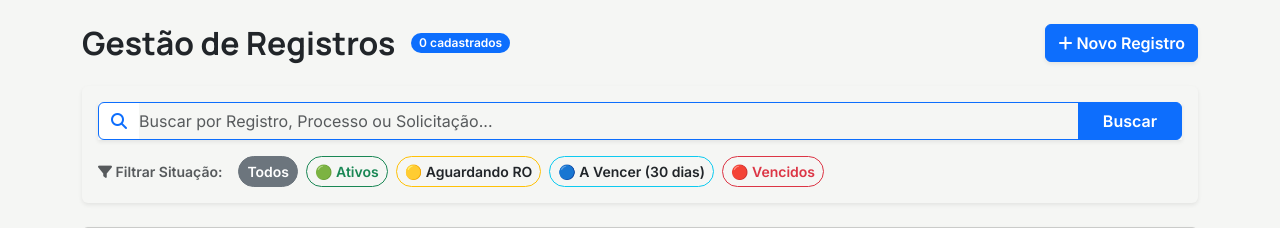
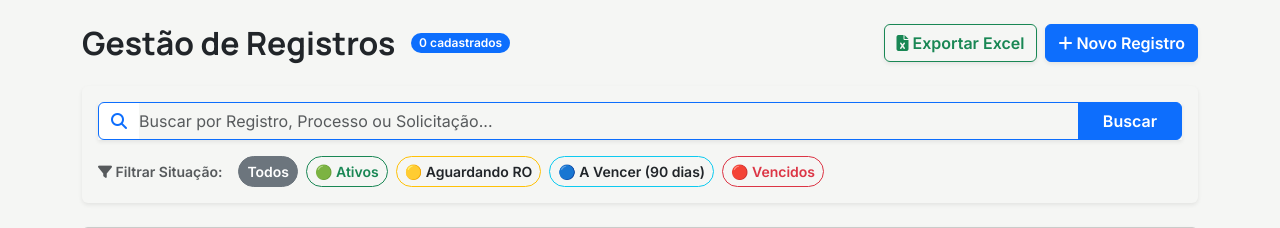
Before and after one commit to VictorMartins1585/DataBase-Entity-Registered-Programs, a Flask app: page /registros in a window 1280 px wide. Shown: the part 101-329 px from the top of the page. Run offline with Flask 3, Linux system fonts and the light colour scheme.

Commit message:
Adicionei exportação de dados para XLS

```diff
--- a/app.py
+++ b/app.py
@@ -216,14 +216,10 @@ def editar_entidade(id_registro):
 
     return render_template('editar_entidade.html', ong=ong)
 
-
-@app.route('/registros')
-def listar_registros():
-    termo_busca = request.args.get('busca', '')
-    filtro_status = request.args.get('status', '')
-    pagina_atual = request.args.get('page', 1, type=int)
-
-    query = Registro.query
+def aplicar_filtros_registros(query, termo_busca, filtro_status):
+    """Aplica a busca textual e o filtro de situação numa query de Registro.
+    Usado tanto pela listagem quanto pela exportação em Excel, pra garantir
+    que os dois sempre respeitem exatamente os mesmos filtros."""
 
     if termo_busca:
         termo = f"%{termo_busca}%"
@@ -243,11 +239,11 @@ def listar_registros():
 
     if filtro_status == 'A_VENCER':
         hoje = datetime.now().strftime('%Y-%m-%d')
-        daqui_30_dias = (datetime.now() + timedelta(days=30)).strftime('%Y-%m-%d')
+        daqui_90_dias = (datetime.now() + timedelta(days=90)).strftime('%Y-%m-%d')
 
         query = query.filter(
             Registro.vencimento >= hoje,
-            Registro.vencimento <= daqui_30_dias
+            Registro.vencimento <= daqui_90_dias
         )
 
         query = query.order_by(Registro.vencimento.asc())
@@ -258,9 +254,73 @@ def listar_registros():
     if filtro_status != 'A_VENCER':
         query = query.order_by(text('rowid DESC'))
 
+    return query
+
+@app.route('/registros')
+
+def listar_registros():
+
+    termo_busca = request.args.get('busca', '')
+    filtro_status = request.args.get('status', '')
+    pagina_atual = request.args.get('page', 1, type=int)
+    query = aplicar_filtros_registros(Registro.query, termo_busca, filtro_status)
     paginacao = query.paginate(page=pagina_atual, per_page=20, error_out=False)
 
     return render_template('registros.html', registros=paginacao, busca=termo_busca, status=filtro_status)
+
+@app.route('/registros/exportar-excel')
+
+def exportar_registros_excel():
+    """Exporta pra Excel os registros que batem com os filtros atuais da tela
+    (mesma busca e situação da URL), já cruzando com os dados da entidade
+    correspondente (nome, e-mail, CNPJ etc)."""
+
+    termo_busca = request.args.get('busca', '')
+    filtro_status = request.args.get('status', '')
+
+    query = aplicar_filtros_registros(Registro.query, termo_busca, filtro_status)
+    registros_filtrados = query.all()
+
+    linhas = []
+
+    for reg in registros_filtrados:
+        ong = Entidade.query.filter_by(registro=reg.registro_reg).first()
+
+        linhas.append({
+            'Registro': reg.registro_reg,
+            'Situação': reg.situacao,
+            'Data RO': converter_para_data(reg.data_ro),
+            'Vencimento': converter_para_data(reg.vencimento),
+            'Data DO': converter_para_data(reg.data_do),
+            'Solicitação': reg.solicitacao,
+            'Processo Físico': reg.processo_fisico,
+            'Resolução': reg.resolucao,
+            'Validade': reg.validade,
+            'CPR': formatardata(reg.cpr),
+            'Protocolo': formatardata(reg.protocolo),
+            'Observações': reg.observacoes,
+            'Nome da Entidade': ong.nome_ong if ong else '',
+            'Sigla': ong.sigla if ong else '',
+            'CNPJ': formatar_cnpj(ong.cnpj) if ong and ong.cnpj else '',
+            'Presidência': ong.presidencia if ong else '',
+            'E-mail': ong.email if ong else '',
+            'Telefone 1': ong.telefone1 if ong else '',
+            'Telefone 2': ong.telefone2 if ong else '',
+            'Celular': ong.cel if ong else '',
+        })
+
+    colunas = ['Registro', 'Situação', 'Data RO', 'Vencimento', 'Data DO', 'Solicitação',
+               'Processo Físico', 'Resolução', 'Validade', 'CPR', 'Protocolo', 'Observações',
+               'Nome da Entidade', 'Sigla', 'CNPJ', 'Presidência', 'E-mail',
+               'Telefone 1', 'Telefone 2', 'Celular']
+
+    df = pd.DataFrame(linhas, columns=colunas)
+    output = io.BytesIO()
+    with pd.ExcelWriter(output, engine='openpyxl') as writer:
+        df.to_excel(writer, sheet_name='Registros Filtrados', index=False)
+    output.seek(0)
+
+    return send_file(output, download_name='Registros_Filtrados.xlsx', as_attachment=True)
 
 @app.route('/servicos')
 def listar_servicos():
@@ -844,27 +904,6 @@ def formatar_cnpj(valor):
 
     return valor
 
-@app.route('/exportar-excel')
-def exportar_excel():
-    output = io.BytesIO()
-
-    conexao = sqlite3.connect('C:/Users/x539532/Downloads/Banco_de_Dados_CPR/sistema.db')
-
-    df_entidades = pd.read_sql_query("SELECT * FROM entidades", conexao)
-    df_registros = pd.read_sql_query("SELECT * FROM registros", conexao)
-    df_servicos = pd.read_sql_query("SELECT * FROM servicos", conexao)
-
-    with pd.ExcelWriter(output, engine='openpyxl') as writer:
-        df_entidades.to_excel(writer, sheet_name='Entidades (ONGs)', index=False)
-        df_registros.to_excel(writer, sheet_name='Registros', index=False)
-        df_servicos.to_excel(writer, sheet_name='Serviços', index=False)
-
-    conexao.close()
-
-    output.seek(0)
-
-    return send_file(output, download_name='Extracao_Sistema_CPR.xlsx', as_attachment=True)
-
 @app.route('/api/dados_registro')
 def api_dados_registro():
     numero_registro = request.args.get('registro')
--- a/templates/nova_entidade.html
+++ b/templates/nova_entidade.html
@@ -61,7 +61,7 @@
                 </div>
                 <div class="col-md-4">
                     <label class="form-label fw-bold">E-mail</label>
-                    <input type="email" name="email" class="form-control">
+                    <input type="text" name="email" class="form-control">
                 </div>
                 <div class="col-md-4">
                     <label class="form-label fw-bold">Site</label>
--- a/templates/registros.html
+++ b/templates/registros.html
@@ -7,9 +7,15 @@
         <span class="badge bg-primary rounded-pill">{{ registros.total }} cadastrados</span>
     </div>
 
+    <div class="d-flex gap-2">
+        <a href="{{ url_for('exportar_registros_excel', busca=busca, status=status) }}" class="btn btn-outline-success shadow-sm fw-semibold" title="Exportar os registros filtrados para Excel">
+            <i class="fa-solid fa-file-excel"></i> Exportar Excel
+        </a>
+
         <a href="/registro/novo" class="btn btn-primary shadow-sm fw-semibold" data-bs-toggle="tooltip" title="Adicionar um novo registro">
             <i class="fa-solid fa-plus"></i> Novo Registro
         </a>
+    </div>
 </div>
 
     <div class="card shadow-sm border-0 mb-4">
@@ -49,8 +55,8 @@
                 <a href="/registros?status=AGUARDANDO RO&busca={{ busca }}" class="btn btn-sm {% if status|upper == 'AGUARDANDO RO' %}btn-warning text-dark{% else %}btn-outline-warning text-dark{% endif %} rounded-pill fw-bold">
                     🟡 Aguardando RO
                 </a>
-            <a href="/registros?status=A_VENCER&busca={{ busca }}" class="btn btn-sm {% if status|upper == 'A_VENCER' %}btn-info text-dark{% else %}btn-outline-info text-dark{% endif %} rounded-pill fw-bold" title="Vence nos próximos 30 dias">
-                🔵 A Vencer (30 dias)
+                <a href="/registros?status=A_VENCER&busca={{ busca }}" class="btn btn-sm {% if status|upper == 'A_VENCER' %}btn-info text-dark{% else %}btn-outline-info text-dark{% endif %} rounded-pill fw-bold" title="Vence nos próximos 90 dias">
+                    🔵 A Vencer (90 dias)
                 </a>
                 <a href="/registros?status=VENCIDO&busca={{ busca }}" class="btn btn-sm {% if status|upper == 'VENCIDO' %}btn-danger{% else %}btn-outline-danger{% endif %} rounded-pill fw-bold">
                     🔴 Vencidos
```
Lines whose indentation alone changed are shown as unchanged.
